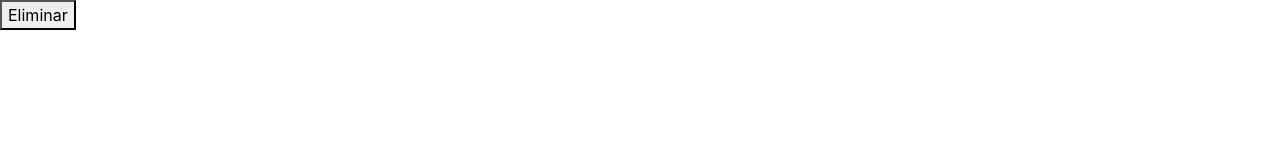
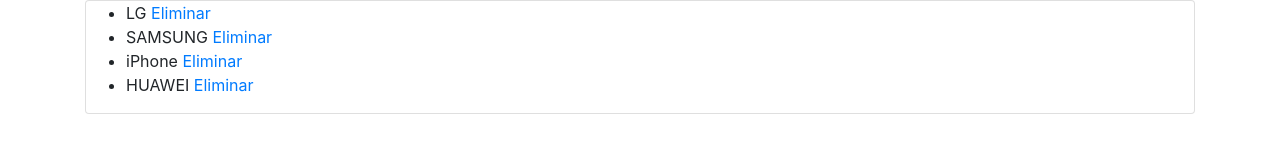
Before and after one commit to abigail08-02/dialogJqueryAbigail, a plain HTML site: page index.html in a window 1280 px wide. Drawn offline with nearby package versions, Linux system fonts and the light colour scheme.

Commit message:
programar lista

```diff
--- a/index.html
+++ b/index.html
@@ -9,18 +9,31 @@
     <title>Bienvenidos</title>
 
     <!-- CSS -->
-    <link rel="stylesheet" href="https://cdn.jsdelivr.net/npm/bootstrap@4.5.3/dist/css/bootstrap.min.css" integrity="sha384-TX8t27EcRE3e/ihU7zmQxVncDAy5uIKz4rEkgIXeMed4M0jlfIDPvg6uqKI2xXr2" crossorigin="anonymous">
+    <link rel="stylesheet" href="https://cdn.jsdelivr.net/npm/bootstrap@4.5.3/dist/css/bootstrap.min.css" }
+    integrity="sha384-TX8t27EcRE3e/ihU7zmQxVncDAy5uIKz4rEkgIXeMed4M0jlfIDPvg6uqKI2xXr2" crossorigin="anonymous">
 
 
 </head>
 <body>
 
-    <button class="btn-eliminar">Eliminar</button>
 
-    <div id="dialogEliminar" title="¿Seguro que quiere eliminar?" hidden="hidden">Soy lindaaa</div>
+    <div class="container">
+
+        <div class="card">
+
+            <ul id="lista-celulares">
+
+           </ul>
+
+            <div id="dialogEliminar" title="¿Seguro que quiere eliminar?" hidden="hidden">Soy lindaaa</div>
+
+        </div>
+
+    </div>
 
     <script src="js/jquery-3.5.1.min.js"></script>
-    <script src="js/jquery-ui.js"></script>
-    <script src="js/principal.js"></script>
+        <script src="js/jquery-ui.js"></script>
+        <script src="js/principal.js"></script>
+
 </body>
 </html>
--- a/js/principal.js
+++ b/js/principal.js
@@ -1,4 +1,21 @@
     $(function () {
+
+        var celulares = [
+            "LG", "SAMSUNG", "iPhone", "HUAWEI"
+        ]
+
+        for (let i = 0; i < celulares.length; i++) {
+            const cell = celulares[i];
+            console.log(cell);
+            $("#lista-celulares").append(`
+                <li>
+
+                    ${cell}
+                    <a href="#" class="btn-eliminar">Eliminar</a>
+
+                </li>
+            `);
+        }
 
       $("#dialogEliminar").dialog({
             autoOpen: false,
@@ -13,9 +30,6 @@ $(function () {
                 }
       });
 
-    $(".btn-eliminar").on("click", function () {
-
-        $("#dialogEliminar").dialog("open");
-    })
+      $(".btn")
 
     })
```
Lines whose indentation alone changed are shown as unchanged.
